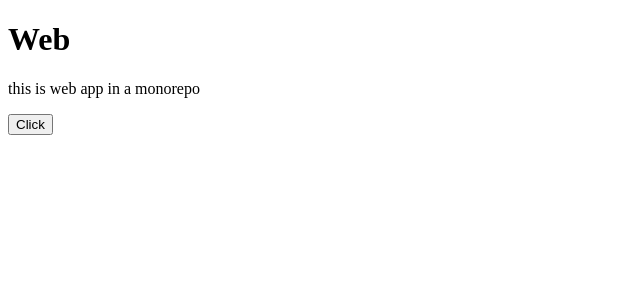
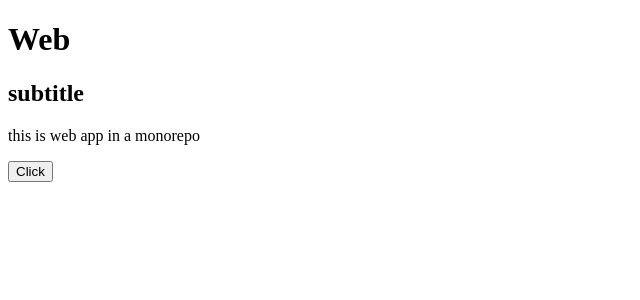
Before and after one commit to usafder/my-turborepo, a Next.js app in the folder apps/web/: page / in a window 1280 px wide. Shown: the top 300 px of the page, without its empty margins (0-640 px from the left). Built offline with nearby package versions, Linux system fonts and the light colour scheme.

Commit message:
added subtitle in web page

```diff
--- a/apps/web/pages/index.js
+++ b/apps/web/pages/index.js
@@ -4,6 +4,7 @@ export default function Web() {
   return (
     <>
       <h1>Web</h1>
+      <h2>subtitle</h2>
       <p>this is web app in a monorepo</p>
       <Button />
     </>
```
